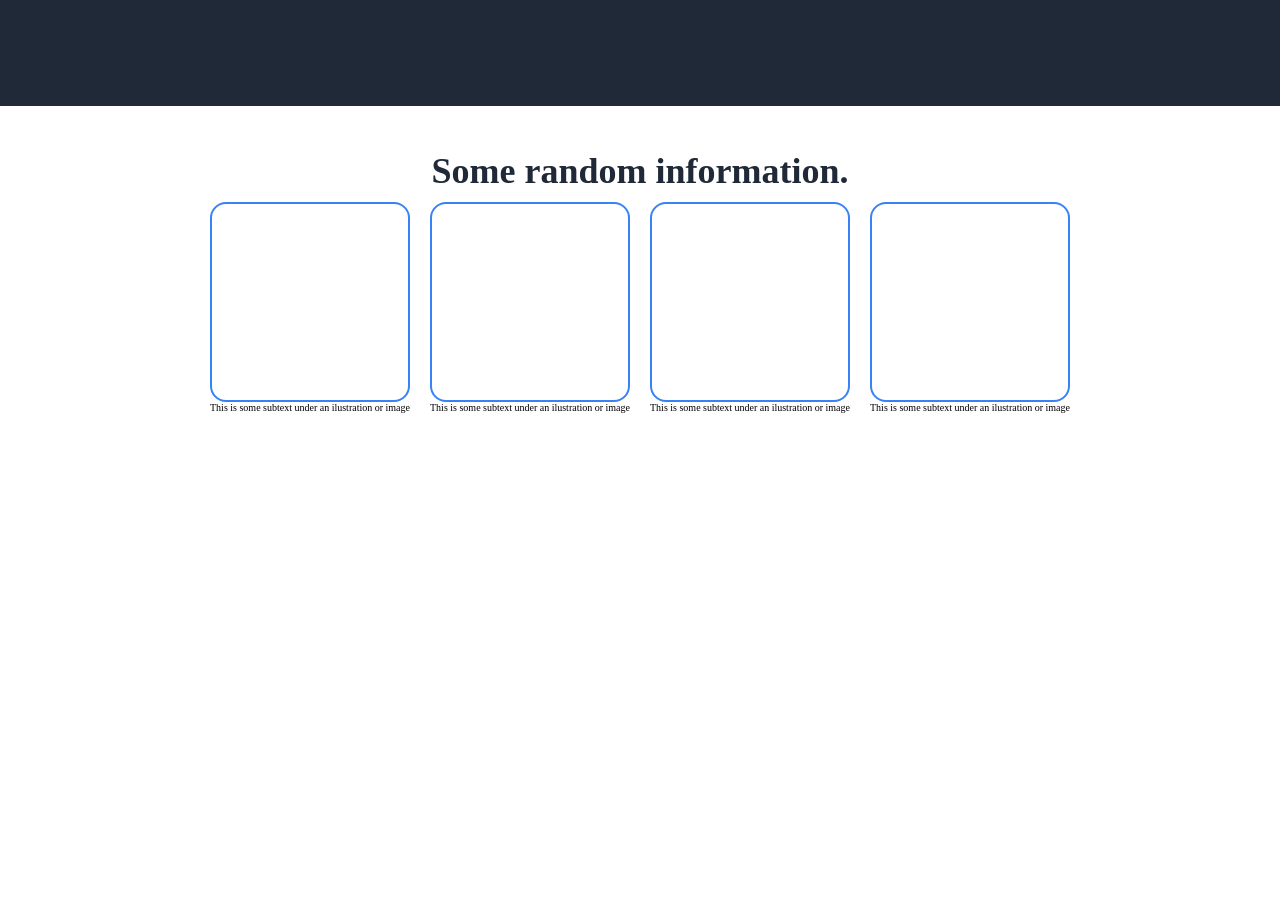
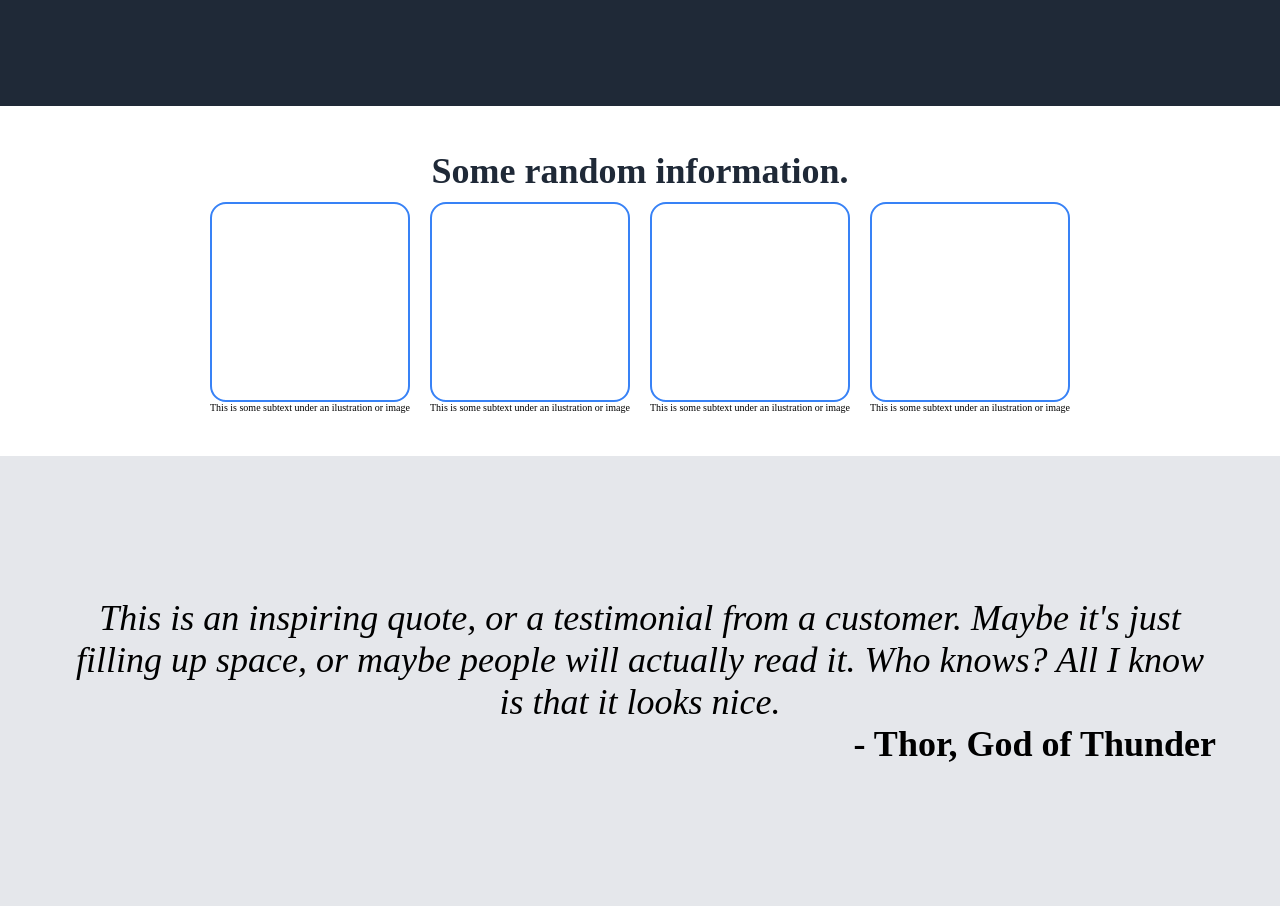
Before and after one commit to RedCode-123/Landing_page_TOP, a plain HTML site: page index.html in a window 1280 px wide. Shown: the part 394-1300 px from the top of the page. Before the commit the page ends 850 px from the top, so only its background shows below. Drawn offline with Linux system fonts and the light colour scheme.

Commit message:
Add quote section

```diff
--- a/index.html
+++ b/index.html
@@ -80,10 +80,21 @@
                     </span>
                 </div>
             </div>
-
         </div>
     </section>
 
+    <section class="quote">
+        <blockquote>
+            <p>
+                This is an inspiring quote, or a testimonial from a customer. Maybe it's just filling up space, or maybe
+                people will actually read it. Who knows? All I know is that it looks nice.
+            </p>
+            <footer>
+                - Thor, God of Thunder
+            </footer>
+        </blockquote>
+
+    </section>
 
 </body>
 
--- a/style.css
+++ b/style.css
@@ -15,7 +15,8 @@ html {
 
 header,
 .hero,
-.information {
+.information,
+.quote {
     width: 100dvw;
     display: flex;
     justify-content: center;
@@ -32,7 +33,8 @@ header {
 
 header .header__container,
 .hero .hero__container ,
-.information .information__container {
+.information .information__container,
+blockquote {
     width: 90dvw;
 }
 
@@ -109,6 +111,7 @@ header .header__container .header__logo {
     border: none;
     border-radius: 24px;
     padding: 10px 30px;
+    cursor: pointer;
 }
 
 .information .information__container {
@@ -149,3 +152,21 @@ flex: auto;
 width: 200px;
 text-align: center;
 }
+
+.quote {
+    background-color: #E5E7EB;
+    height: 450px;
+}
+.quote blockquote  {
+    font-size: 36px;
+}
+.quote blockquote p {
+    text-align: center;
+    font-style: italic;
+    font-weight: light;
+}
+
+.quote blockquote footer {
+    text-align: right;
+    font-weight: bold;
+}
```
